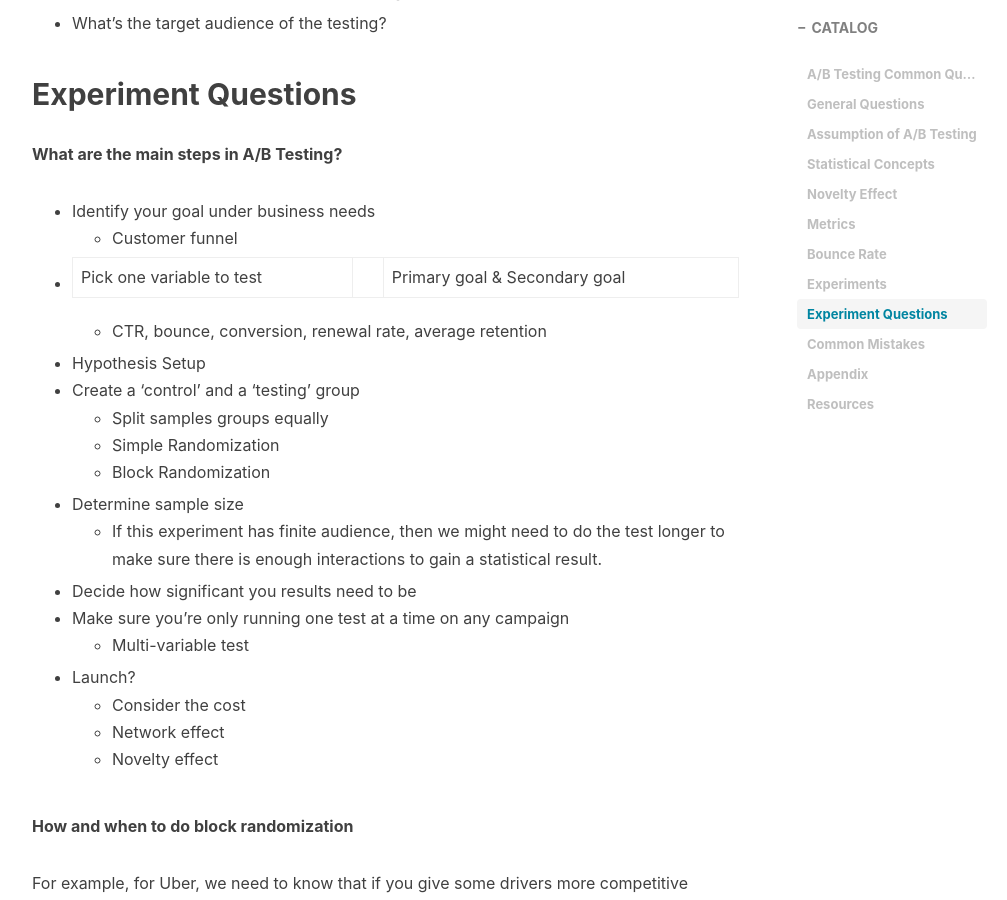
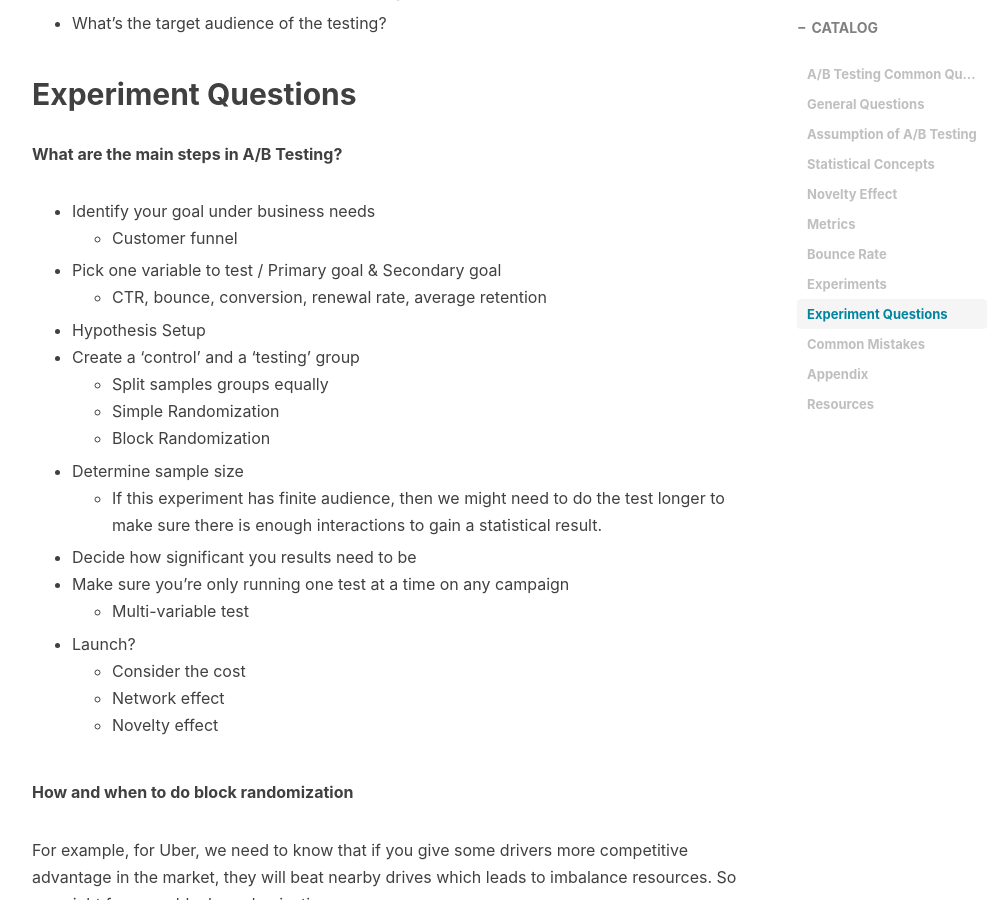
Before and after one commit to XiangkeChen/xiangkechen.github.io, a Jekyll site: the page built from _posts/2020-02-09-A:B-Testing-Common-Questions.md, in a window 1280 px wide and 900 px high, scrolled down 9061 px. Shown: the whole window, without its empty margins (233-1240 px from the left). Built offline with Jekyll 4.4.1, drawn with Linux system fonts in a browser that asks for light colours; nearby versions of some CDN libraries; comment, search, counter and statistics services are not loaded.

```diff
--- a/_posts/2020-02-09-A:B-Testing-Common-Questions.md
+++ b/_posts/2020-02-09-A:B-Testing-Common-Questions.md
@@ -333,7 +333,7 @@ Bounce rate is calculated by the total number of one-page visits divided by the
 
 - Identify your goal under business needs
   - Customer funnel
-- Pick one variable to test || Primary goal & Secondary goal
+- Pick one variable to test / Primary goal & Secondary goal
   - CTR, bounce, conversion, renewal rate, average retention
 - Hypothesis Setup
 - Create a 'control' and a 'testing' group
```
